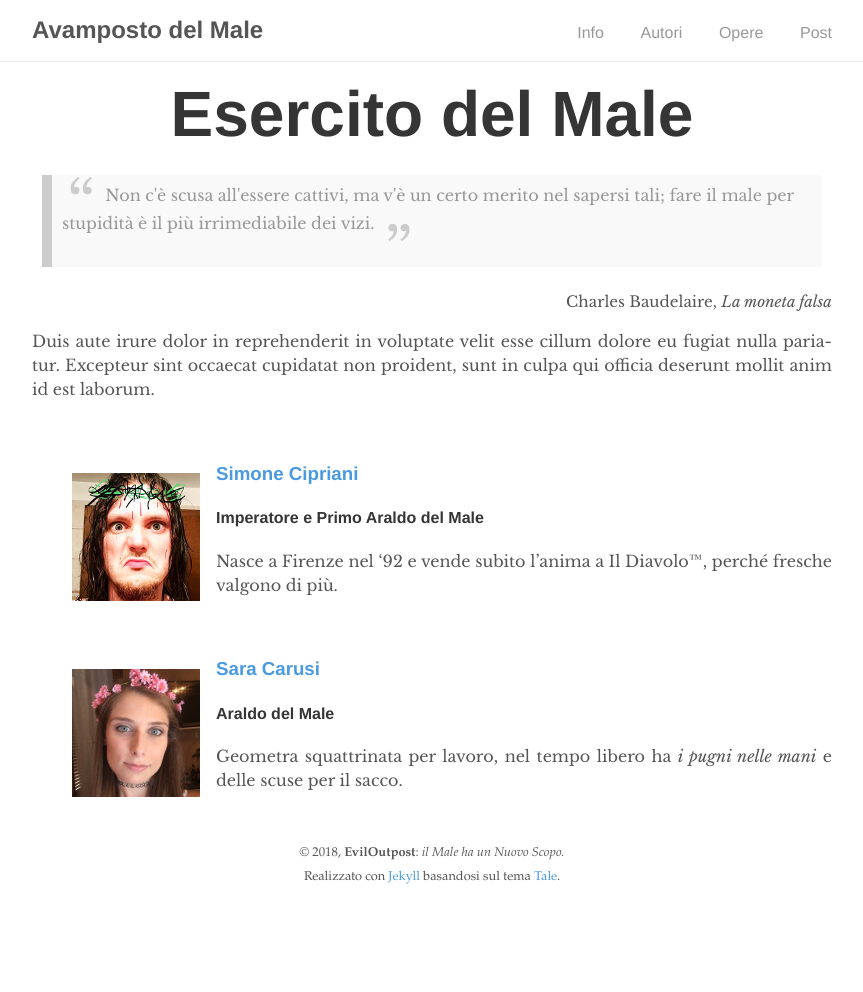
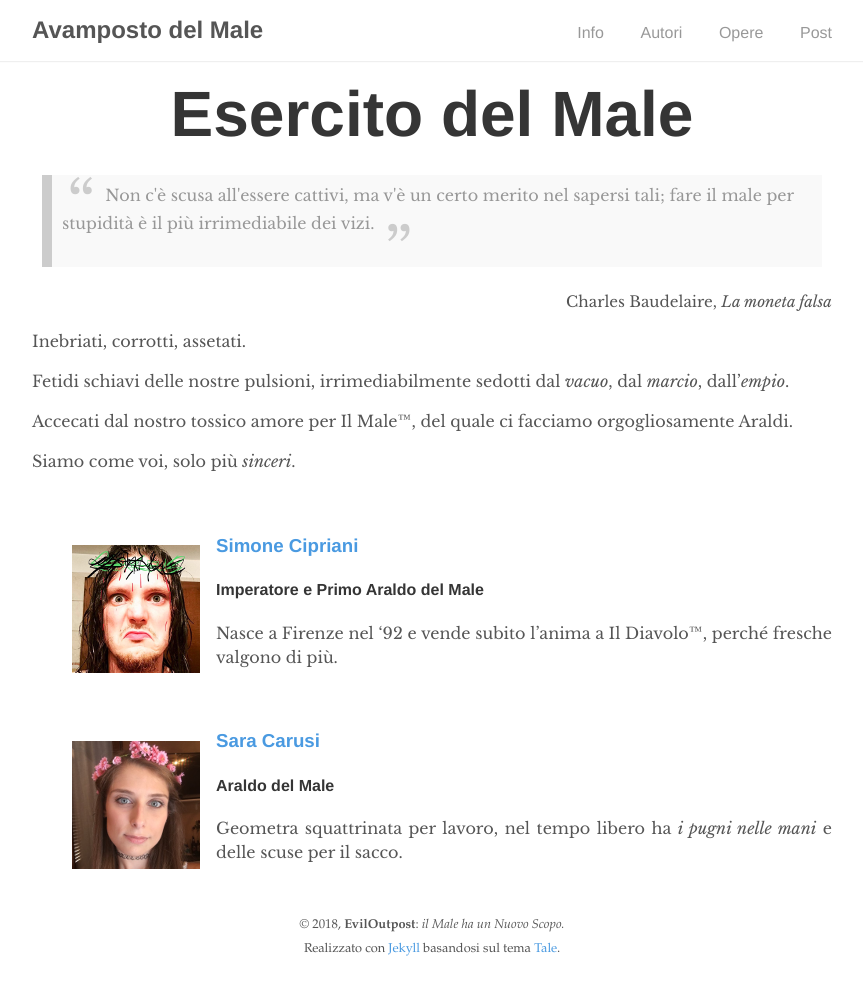
Before and after one commit to eviloutpost/eviloutpost.github.io, a Jekyll site: the page built from _pages/authors.md, in a window 1280 px wide. Shown: the whole page, without its empty margins (208-1071 px from the left). Built offline with Jekyll 4.4.1, drawn with Linux system fonts in a browser that asks for light colours; before the commit the page ends 920 px from its top, so only the background shows below that.

Commit message:
Added brief description on authors

```diff
--- a/_pages/authors.md
+++ b/_pages/authors.md
@@ -9,7 +9,13 @@ permalink: /authors/
 </blockquote>
 <div class="author">Charles Baudelaire, <cite>La moneta falsa</cite> </div>
 
-Duis aute irure dolor in reprehenderit in voluptate velit esse cillum dolore eu fugiat nulla pariatur. Excepteur sint occaecat cupidatat non proident, sunt in culpa qui officia deserunt mollit anim id est laborum.
+Inebriati, corrotti, assetati.
+
+Fetidi schiavi delle nostre pulsioni, irrimediabilmente sedotti dal *vacuo*, dal *marcio*, dall'*empio*.
+
+Accecati dal nostro tossico amore per Il Male&trade;, del quale ci facciamo orgogliosamente Araldi.
+
+Siamo come voi, solo più *sinceri*.
 
 <ul>
   {% for author in site.authors %}
```
